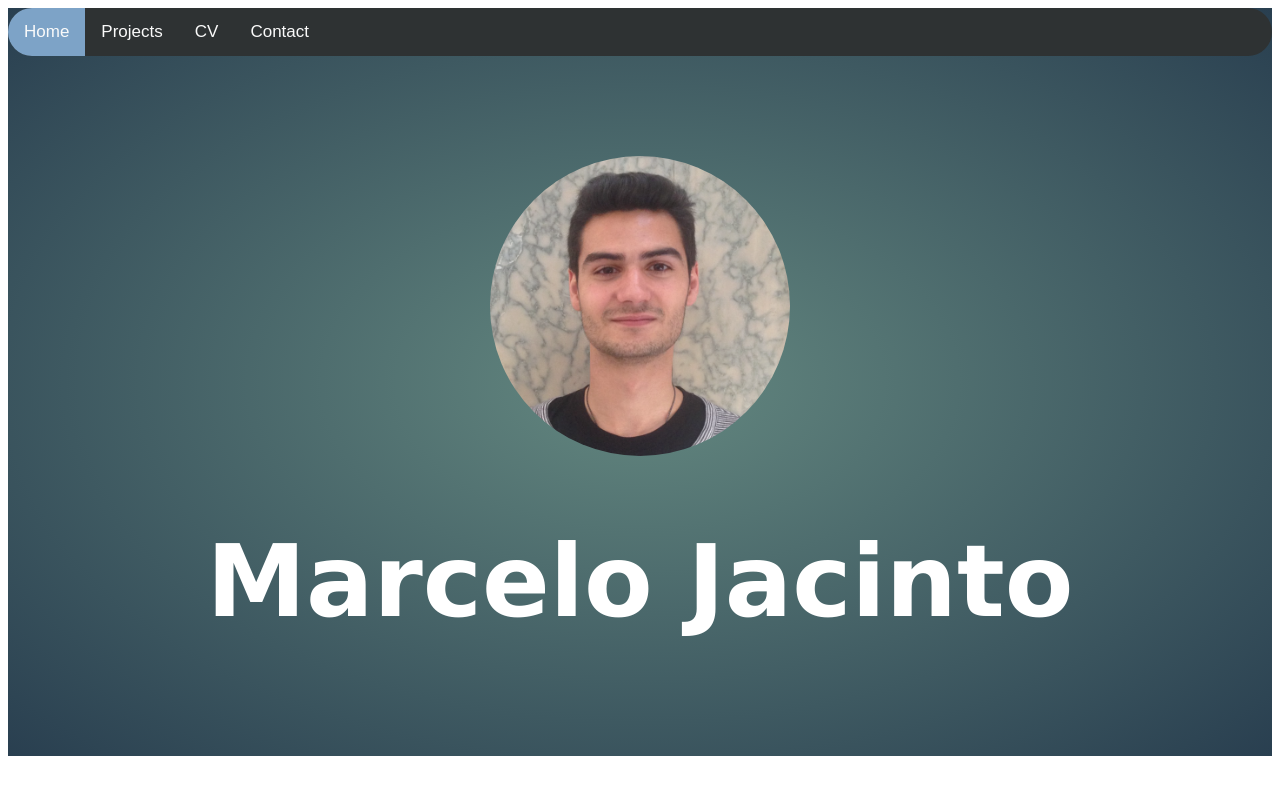
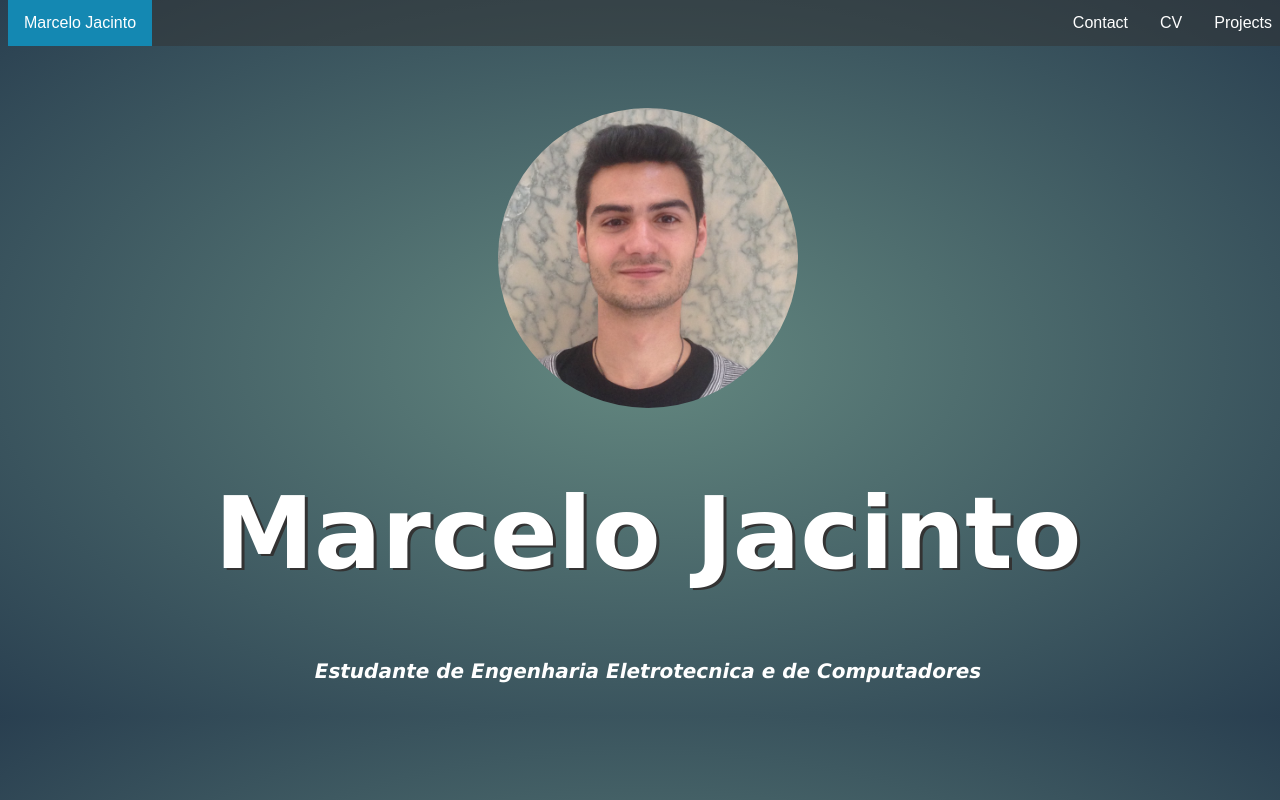
Before and after one commit to MarceloJacinto/project0, a plain HTML site: page index.html in a window 1280 px wide. Drawn offline with Linux system fonts and the light colour scheme.

Commit message:
Updated nav bar, add subtitle

```diff
--- a/index.html
+++ b/index.html
@@ -2,22 +2,23 @@
 <html>
     <head>
         <title>Marcelo Jacinto</title>
-        <meta name="viewport" content="width=device-width, initial-scale=1.0">
+        <meta name="viewport" content="width=device-width, initial-scale=1">
         <link rel="stylesheet" href="navbar.css">
         <link rel="stylesheet" href="index_style.css">
     </head>
     <body>
         <div class="container">
-            <div class="topnav">
-                <a class="active" href="#home">Home</a>
-                <a href="#projects">Projects</a>
-                <a href="#cv">CV</a>
-                <a href="#contact">Contact</a>
-            </div>
+            <ul class="topnav">
+                <li class="topnav-item-home"><a class="active" href="#home">Marcelo Jacinto</a></li>
+                <li class="topnav-item"><a href="#projects">Projects</a></li>
+                <li class="topnav-item"><a href="#cv">CV</a></li>
+                <li class="topnav-item"><a href="#contact">Contact</a></li>
+            </ul>
 
             <div id="big-title-div">
                 <img src="Images/profile.png" alt="Profile pic" width="300" height="300" class="profile-pic">
                 <h1 id="big-title" style="font-size: 100px">Marcelo Jacinto</h1>
+                <h2 id="big-subtitle" style="font-size: 20px">Estudante de Engenharia Eletrotecnica e de Computadores</h2>
             </div>
         </div>
     </body>
--- a/index_style.css
+++ b/index_style.css
@@ -2,7 +2,7 @@
 #big-title-div {
     /*background-color: lightgrey;*/
     width: auto;
-    /*border: 5px solid black;*/
+    border: 0px solid black;
     padding: 100px;
     height: 500px;
     margin: auto;
@@ -13,12 +13,21 @@
     text-align: center;
     font-family: Verdana, Geneva, Tahoma, sans-serif;
     color: white;
+    text-shadow: 3px 2px rgb(51, 51, 51);
+}
+
+#big-subtitle {
+    text-align: center;
+    font-family: Geneva, Tahoma, sans-serif;
+    font-style: oblique;
+    color: white;
 }
 
 /*Set the background gradient*/
-.container {
+body {
     background: #466368;
     background: radial-gradient(#648880, #293f50);
+    width: 100%;
 }
 
 .profile-pic {
--- a/navbar.css
+++ b/navbar.css
@@ -1,32 +1,38 @@
-/* Add a black background color to the top navigation */
 .topnav {
-    background-color: rgb(46, 50, 51);
+    font-family: Arial, Helvetica, sans-serif;
+    list-style-type: none; /* So no bullets appear*/
+    margin: 0;
+    padding: 0;
+    top: 0;
+    width: 100%;
     overflow: hidden;
-    border-radius: 25px;
+    background-color: rgba(51, 51, 51, 0.5);
+    position: fixed; /* The bar is always at the top*/
+    border-radius: 0px;
 }
 
-/* Style the links inside the navigation bar */
-.topnav > a {
-    float:left;
-    color: rgb(250, 250, 250);
+
+.topnav-item-home {
+    float: left /* To make the itens appear in a bar and not as a list*/
+}
+
+.topnav-item {
+    float: right /* To make the itens appear in a bar and not as a list*/
+}
+
+li a {
+    display: block; /* So that the bar isnt just the height of the text*/
+    color: white;
     text-align: center;
     padding: 14px 16px;
-    text-decoration: none;
-    font-size: 17px;
-    font-family: Arial, Helvetica, sans-serif;
+    text-decoration: none; /* So there isnt any underline*/
 }
 
-/* Change the color of links on hover */
-a:hover {
-    background-color: rgb(92, 101, 104);
+/*Setting up hover for the nav bar*/
+li a:hover:not(.active) {
+    background-color: #111;
 }
 
-/* Add a color to the active/current link */
-.topnav a.active {
-    background-color: rgb(125, 163, 199);
+.active {
+    background-color:rgb(20, 136, 178);
 }
-
-/*Set the body font*/
-body {
-    font-family: Arial, Helvetica, sans-serif;
-}
```
